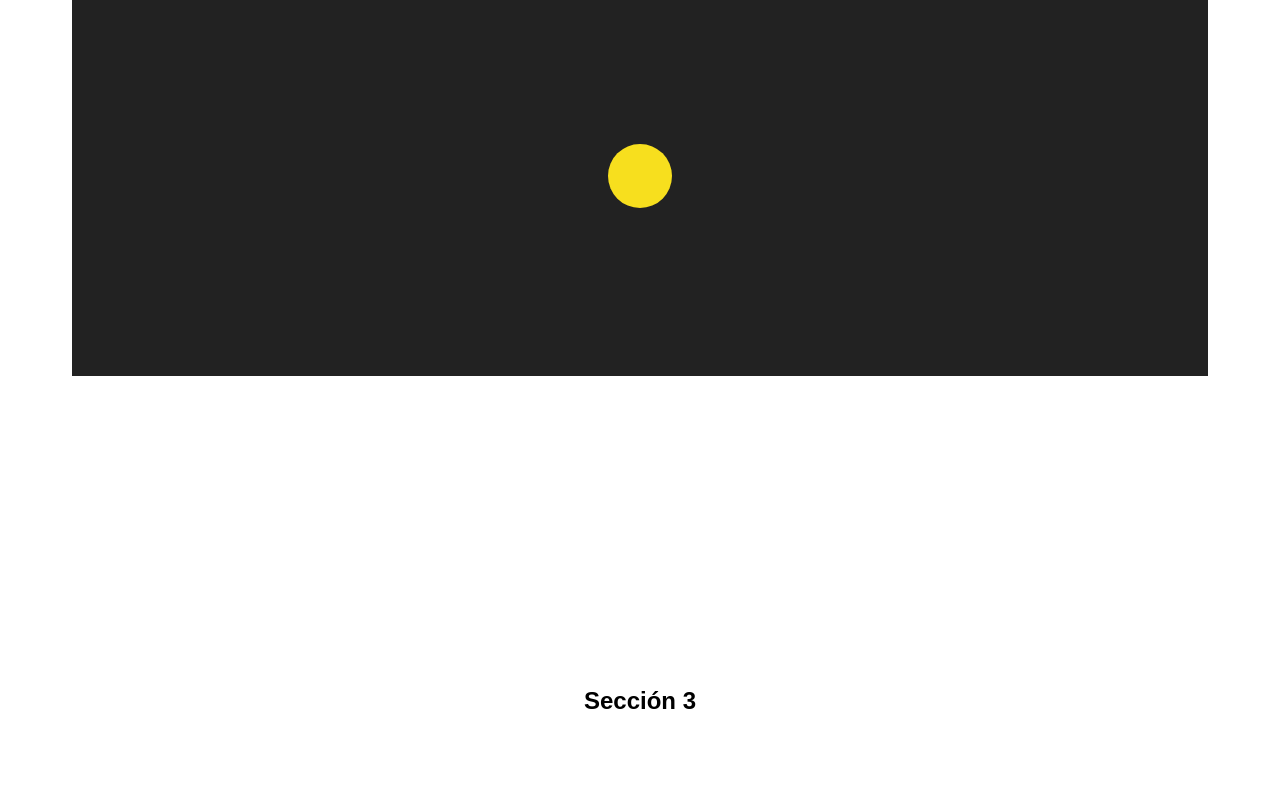
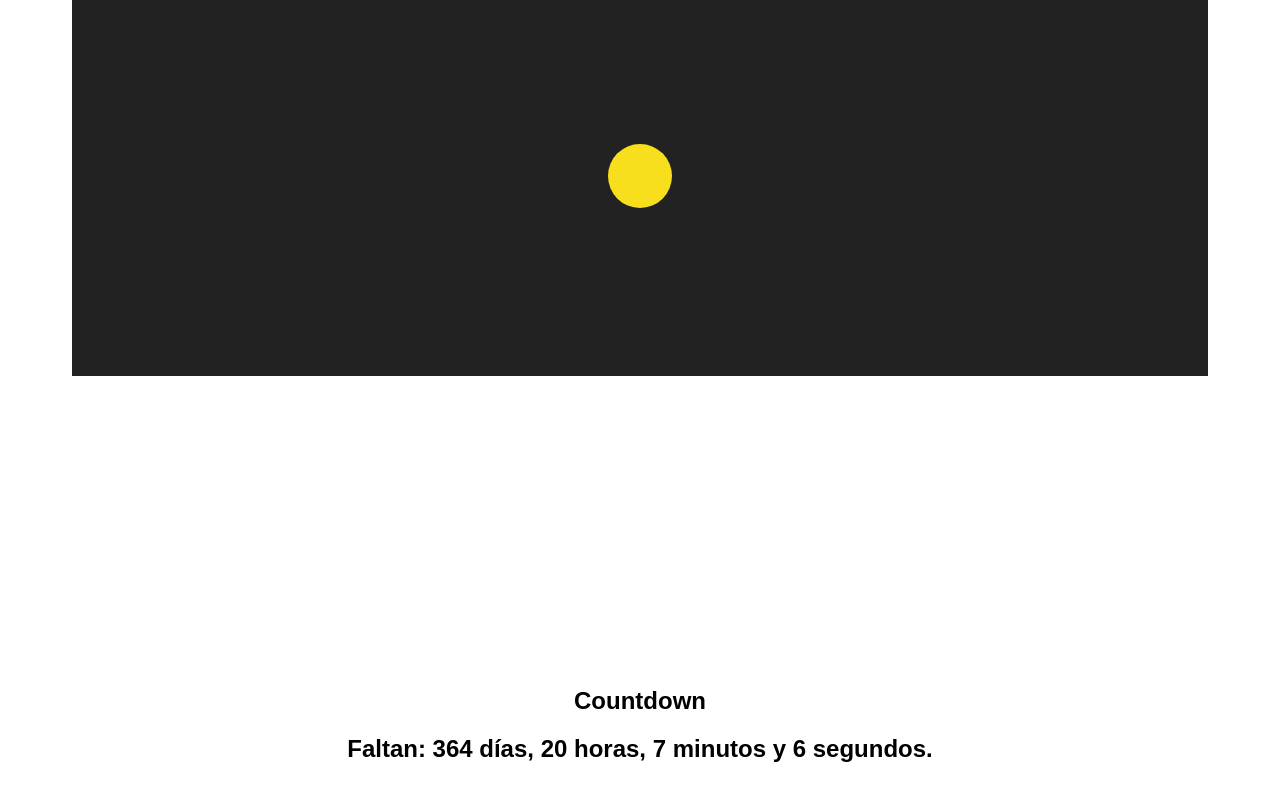
Before and after one commit to PabloMairal/EjerciciosJS, a plain HTML site: page index.html in a window 1280 px wide. Shown: the part 1066-1866 px from the top of the page. Drawn offline with nearby package versions, Linux system fonts and the light colour scheme.

Commit message:
Agrego Countdown

```diff
--- a/index.html
+++ b/index.html
@@ -24,7 +24,7 @@
       <nav class="menu">
         <a href="#seccion1">Reloj Digital y Alarma Sonora</a>
         <a href="#seccion2">Eventos de Teclado</a>
-        <a href="#seccion3">Sección 3</a>
+        <a href="#seccion3">Countdown</a>
         <a href="#seccion4">Sección 4</a>
         <a href="#seccion5">Sección 5</a>
       </nav>
@@ -46,7 +46,8 @@
         </div>
       </section>
       <section id="seccion3" class="section">
-        <h2>Sección 3</h2>
+        <h2>Countdown</h2>
+        <h2 id="relojCountdown"></div>
       </section>
       <section id="seccion4" class="section">
         <h2>Sección 4</h2>
--- /dev/null
+++ b/scripts/countdown.js
@@ -0,0 +1,23 @@
+const d = document;
+
+export function countdown(relojCountdown) {
+  const $relojCountdown = d.querySelector(relojCountdown);
+
+  const countdownTempo = setInterval(() => {
+    const ahora = new Date();
+    const futuro = new Date("2025-10-27T20:00:00");
+    const diferencia = futuro - ahora;
+
+    const segundos = Math.floor(diferencia / 1000) % 60;
+    const minutos = Math.floor(diferencia / (1000 * 60)) % 60;
+    const horas = Math.floor(diferencia / (1000 * 60 * 60)) % 24;
+    const dias = Math.floor(diferencia / (1000 * 60 * 60 * 24));
+
+    $relojCountdown.innerHTML = `Faltan: ${dias} días, ${horas} horas, ${minutos} minutos y ${segundos} segundos.`;
+
+    if (differenceInMilliseconds < 0) {
+      clearInterval(countdownTempo);
+      $relojCountdown.innerHTML = `Felicidades!`;
+    }
+  }, 1000);
+}
--- a/scripts/index_dom.js
+++ b/scripts/index_dom.js
@@ -2,6 +2,7 @@ import { relojDigital } from "./reloj.js";
 import hamburgerMenu from "./hamburgerMenu.js";
 import { alarma } from "./alarma.js";
 import { moverPelota } from "./teclado.js";
+import { countdown } from "./countdown.js";
 
 const d = document;
 
@@ -9,6 +10,7 @@ d.addEventListener("DOMContentLoaded", (e) => {
   hamburgerMenu(".panel-btn", ".panel", ".menu a");
   relojDigital("#reloj", "#activar-reloj", "#desactivar-reloj");
   alarma("#activar-alarma", "#desactivar-alarma", "assets/alarma.mp3");
+  countdown("#relojCountdown");
 });
 
 d.addEventListener("keydown", (e) => {
```
